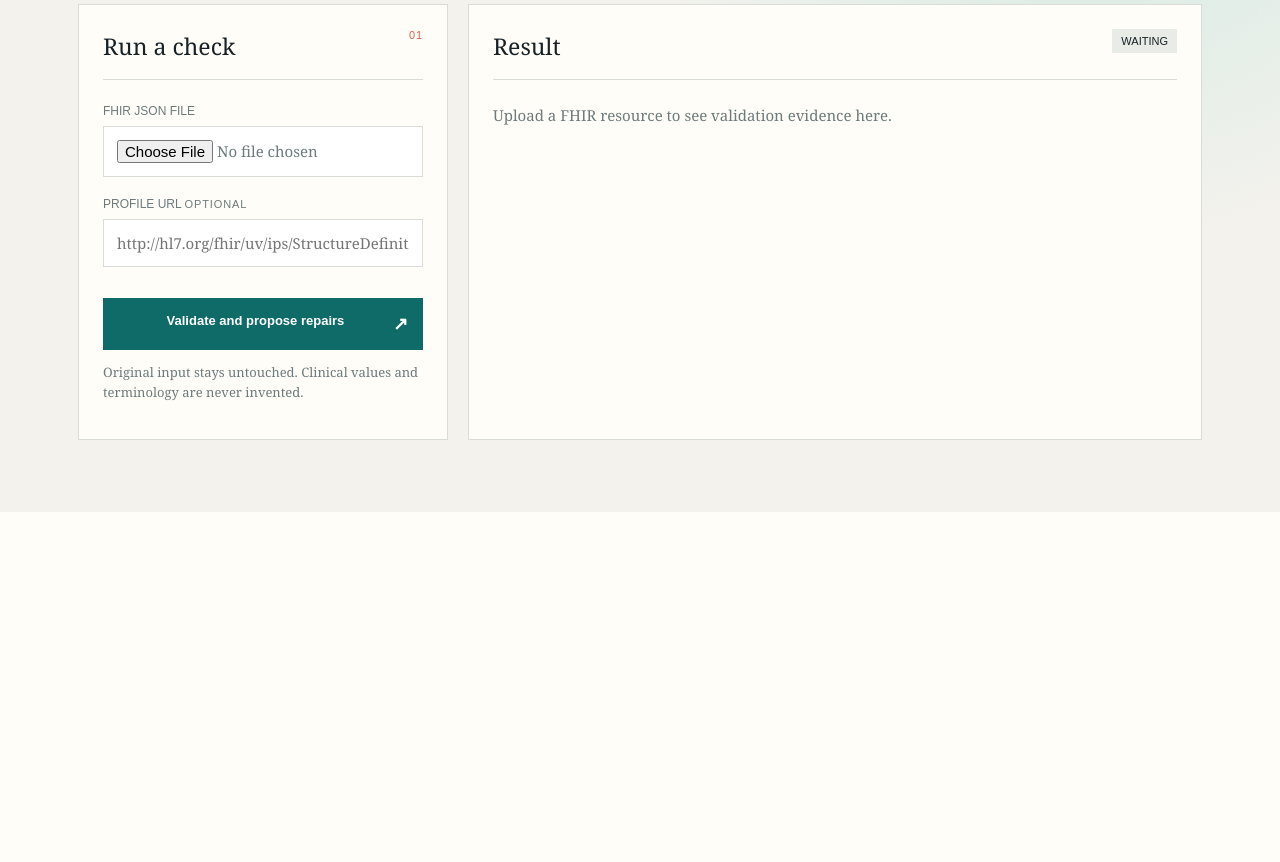
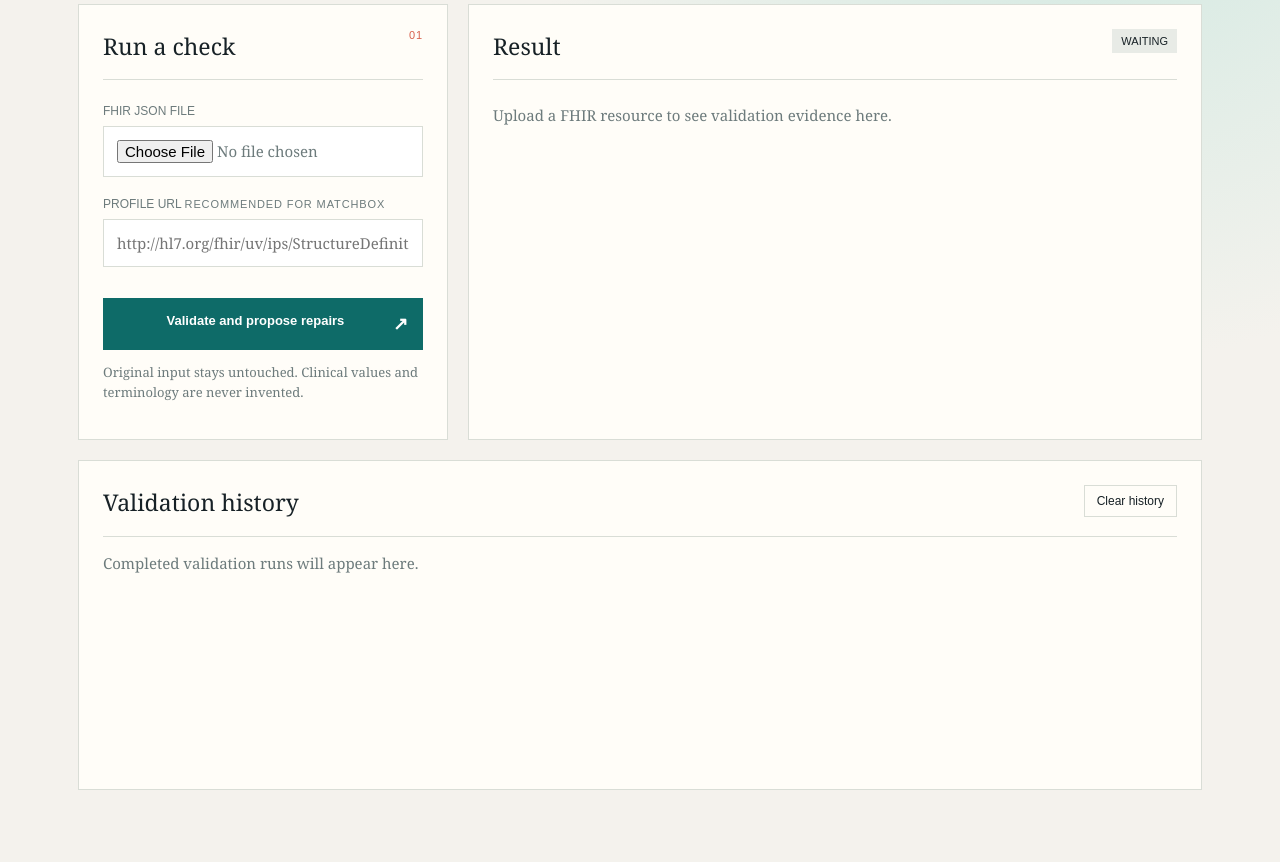
Before and after one commit to ddeveloper72/FHIR-Resource-Validator-AutoCorrect, a Flask app: page / in a window 1280 px wide. Shown: the part 337-1199 px from the top of the page. Before the commit the page ends 777 px from the top, so only its background shows below. Run offline with Flask 3, Linux system fonts and the light colour scheme.

Commit message:
Refactor index.html to improve layout and enhance validation history display

```diff
--- a/templates/index.html
+++ b/templates/index.html
@@ -1,26 +1,51 @@
 <!doctype html>
 <html lang="en">
+
 <head>
   <meta charset="utf-8">
   <meta name="viewport" content="width=device-width, initial-scale=1">
   <title>FHIR Validator / Repair Desk</title>
   <link rel="stylesheet" href="{{ url_for('static', filename='styles.css') }}">
 </head>
+
 <body>
   <main class="shell">
     <header class="masthead">
-      <div><p class="eyebrow">FHIR quality workspace</p><h1>Validator / Repair Desk</h1><p class="lede">Validate a resource against Matchbox, inspect the evidence, and review only the repairs the tool can prove.</p></div>
+      <div>
+        <p class="eyebrow">FHIR quality workspace</p>
+        <h1>Validator / Repair Desk</h1>
+        <p class="lede">Validate a resource against Matchbox, inspect the evidence, and review only the repairs the tool
+          can prove.</p>
+      </div>
       <div class="status"><span class="dot"></span><span id="statusText">Ready for a bundle</span></div>
     </header>
     <section class="workspace">
       <form id="validateForm" class="panel intake">
-        <div class="panel-heading"><h2>Run a check</h2><span class="step">01</span></div>
-        <label>FHIR JSON file<input id="file" type="file" accept=".json,application/json" required></label>
-        <label>Profile URL <span class="hint">optional</span><input id="profile" type="url" placeholder="http://hl7.org/fhir/uv/ips/StructureDefinition/Bundle-uv-ips"></label>
+        <div class="panel-heading">
+          <h2>Run a check</h2><span class="step">01</span>
+        </div>
+        <label>FHIR JSON file<input id="file" name="file" type="file" accept=".json,application/json" required></label>
+        <label>Profile URL <span class="hint">recommended for Matchbox</span><input id="profile" name="profile"
+            type="url" placeholder="http://hl7.org/fhir/uv/ips/StructureDefinition/Bundle-uv-ips"></label>
         <button type="submit">Validate and propose repairs <span>↗</span></button>
         <p class="note">Original input stays untouched. Clinical values and terminology are never invented.</p>
       </form>
-      <section class="panel result-panel"><div class="panel-heading"><h2>Result</h2><span id="resultBadge" class="badge neutral">WAITING</span></div><div id="result"><p class="empty">Upload a FHIR resource to see validation evidence here.</p></div></section>
+      <section class="panel result-panel">
+        <div class="panel-heading">
+          <h2>Result</h2><span id="resultBadge" class="badge neutral">WAITING</span>
+        </div>
+        <div id="result">
+          <p class="empty">Upload a FHIR resource to see validation evidence here.</p>
+        </div>
+      </section>
+    </section>
+    <section class="panel history-panel">
+      <div class="panel-heading">
+        <h2>Validation history</h2><button id="clearHistory" class="text-button" type="button">Clear history</button>
+      </div>
+      <div id="history">
+        <p class="empty">Completed validation runs will appear here.</p>
+      </div>
     </section>
   </main>
   <script>
@@ -28,23 +53,64 @@ const form = document.querySelector('#validateForm');
     const result = document.querySelector('#result');
     const badge = document.querySelector('#resultBadge');
     const statusText = document.querySelector('#statusText');
+    const historyElement = document.querySelector('#history');
+    const historyStorageKey = 'fhir-validator-history';
+
+    function readHistory() {
+      try { return JSON.parse(localStorage.getItem(historyStorageKey) || '[]'); } catch (error) { return []; }
+    }
+
+    function escapeHtml(value) {
+      return String(value ?? '').replace(/[&<>"']/g, character => ({ '&': '&amp;', '<': '&lt;', '>': '&gt;', '"': '&quot;', "'": '&#39;' }[character]));
+    }
+
+    function renderHistory() {
+      const history = readHistory();
+      if (!history.length) { historyElement.innerHTML = '<p class="empty">Completed validation runs will appear here.</p>'; return; }
+      historyElement.innerHTML = `<div class="history-table"><div class="history-row history-header"><span>Resource</span><span>Profile</span><span>Issues</span><span>Actions</span></div>${history.map((item, index) => `<div class="history-row"><span><strong>${escapeHtml(item.filename)}</strong><small>${escapeHtml(item.time)}</small></span><span class="history-profile">${escapeHtml(item.profile)}</span><span class="issue-counts"><b class="error-count" title="Errors">❌ ${item.errors}</b><b class="warning-count" title="Warnings">⚠️ ${item.warnings}</b><b class="info-count" title="Information">ℹ️ ${item.information}</b></span><span class="history-actions"><button class="icon-button delete-history" data-index="${index}" type="button" title="Remove this run" aria-label="Remove this run">×</button><button class="icon-button restore-history" data-index="${index}" type="button" title="Show this run" aria-label="Show this run">□</button></span></div>`).join('')}</div>`;
+    }
+
+    function addHistory(filename, summary) {
+      const history = readHistory();
+      history.unshift({ filename: filename || 'Uploaded resource', profile: summary.profile || 'Default FHIR validation', errors: summary.errors || 0, warnings: summary.warnings || 0, information: summary.information || 0, time: new Date().toLocaleTimeString([], { hour: '2-digit', minute: '2-digit', second: '2-digit' }) });
+      localStorage.setItem(historyStorageKey, JSON.stringify(history.slice(0, 25)));
+      renderHistory();
+    }
+
+    document.querySelector('#clearHistory').addEventListener('click', () => { localStorage.removeItem(historyStorageKey); renderHistory(); });
+    historyElement.addEventListener('click', event => {
+      const button = event.target.closest('button[data-index]');
+      if (!button) return;
+      const history = readHistory();
+      const index = Number(button.dataset.index);
+      if (button.classList.contains('delete-history')) { history.splice(index, 1); localStorage.setItem(historyStorageKey, JSON.stringify(history)); renderHistory(); }
+      if (button.classList.contains('restore-history')) { statusText.textContent = `${history[index].filename} was validated at ${history[index].time}`; }
+    });
+    renderHistory();
+
     form.addEventListener('submit', async (event) => {
       event.preventDefault();
       const data = new FormData(form);
       badge.textContent = 'RUNNING'; badge.className = 'badge running'; statusText.textContent = 'Validating input';
       result.innerHTML = '<p class="empty">Sending the bundle through local checks and Matchbox...</p>';
       try {
-    const response = await fetch('/api/validate-file', {method: 'POST', body: data});
+        const response = await fetch('/api/validate-file', { method: 'POST', body: data });
         const payload = await response.json();
         if (!response.ok) throw new Error(payload.error || 'Validation failed');
         const passed = payload.passed;
         badge.textContent = passed ? 'PASSED' : 'REVIEW'; badge.className = `badge ${passed ? 'passed' : 'review'}`;
         statusText.textContent = passed ? 'No blocking errors detected' : 'Review required';
         const repairs = payload.repairs || [];
-    const issues = (payload.iterations || []).flatMap(item => (item.matchbox?.issues || []).filter(issue => ['error','fatal'].includes(issue.severity)));
-    result.innerHTML = `<div class="metrics"><div><strong>${payload.iterations?.length || 0}</strong><span>cycles</span></div><div><strong>${repairs.length}</strong><span>repairs</span></div><div><strong>${issues.length}</strong><span>blocking issues</span></div></div><h3>${repairs.length ? 'Proposed changes' : 'Repair log'}</h3>${repairs.length ? repairs.map(item => `<article class="repair"><span class="rule">${item.rule}</span><code>${item.before} → ${item.after}</code><p>${item.reason}</p></article>`).join('') : '<p class="empty">No deterministic repair was applied.</p>'}<details><summary>Candidate JSON</summary><pre>${JSON.stringify(payload.candidate, null, 2)}</pre></details>`;
+        const finalIteration = payload.iterations?.[payload.iterations.length - 1] || {};
+        const matchboxIssues = finalIteration.matchbox?.issues || [];
+        const issues = matchboxIssues.filter(issue => ['error', 'fatal'].includes(issue.severity));
+        const summary = payload.summary || {};
+        addHistory(payload.filename, summary);
+        const issueMarkup = matchboxIssues.length ? matchboxIssues.map(issue => `<article class="matchbox-issue ${escapeHtml(issue.severity)}"><header><strong>${escapeHtml(issue.severity.toUpperCase())}</strong><span>${escapeHtml(issue.code)}</span></header><p>${escapeHtml(issue.diagnostics || issue.details || 'Matchbox returned an issue without diagnostic text.')}</p>${issue.location?.length ? `<small>Location: ${escapeHtml(issue.location.join(', '))}</small>` : ''}${issue.expression?.length ? `<small>FHIRPath: ${escapeHtml(issue.expression.join(', '))}</small>` : ''}</article>`).join('') : '<p class="empty">Matchbox returned no issues.</p>';
+        result.innerHTML = `<div class="run-summary"><strong>${summary.validator || 'Validator'} test ${summary.status === 'passed' ? 'completed successfully' : 'completed with items for review'}</strong><span>${summary.profile || 'Default FHIR validation'}</span><small>${summary.cycles || 0} validation cycle${summary.cycles === 1 ? '' : 's'} · ${summary.errors || 0} error${summary.errors === 1 ? '' : 's'} · ${summary.warnings || 0} warning${summary.warnings === 1 ? '' : 's'} · ${summary.information || 0} informational</small></div><div class="metrics"><div><strong>${payload.iterations?.length || 0}</strong><span>cycles</span></div><div><strong>${repairs.length}</strong><span>repairs</span></div><div><strong>${issues.length}</strong><span>blocking issues</span></div></div><h3>Matchbox findings</h3><div class="matchbox-issues">${issueMarkup}</div><h3>${repairs.length ? 'Proposed changes' : 'Repair log'}</h3>${repairs.length ? repairs.map(item => `<article class="repair"><span class="rule">${escapeHtml(item.rule)}</span><code>${escapeHtml(item.before)} → ${escapeHtml(item.after)}</code><p>${escapeHtml(item.reason)}</p>${item.source_diagnostic ? `<small>Source diagnostic: ${escapeHtml(item.source_diagnostic)}</small>` : ''}</article>`).join('') : '<p class="empty">No deterministic repair was applied.</p>'}<details><summary>Candidate JSON</summary><pre>${escapeHtml(JSON.stringify(payload.candidate, null, 2))}</pre></details>`;
       } catch (error) { badge.textContent = 'ERROR'; badge.className = 'badge review'; statusText.textContent = 'Request could not complete'; result.innerHTML = `<p class="error">${error.message}</p>`; }
     });
   </script>
 </body>
+
 </html>
```
Lines whose indentation alone changed are shown as unchanged.
